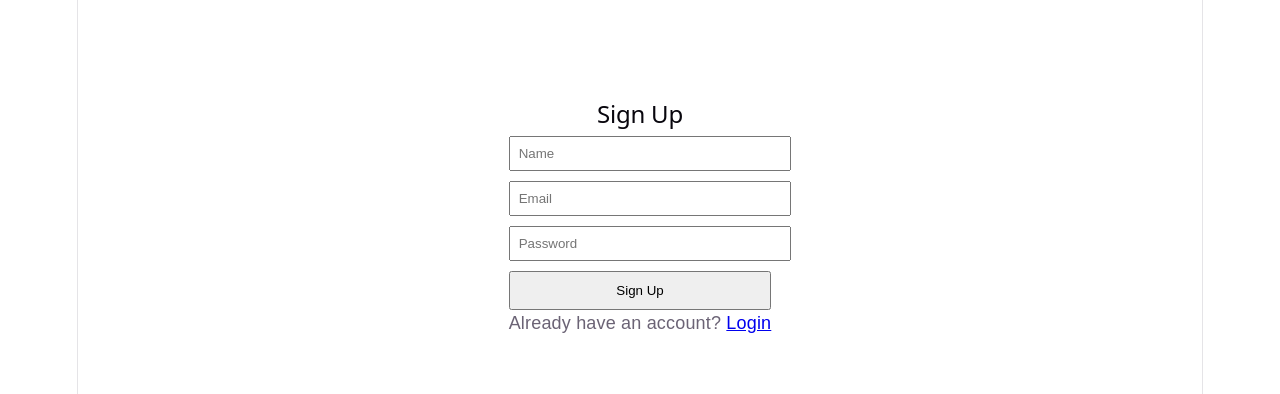
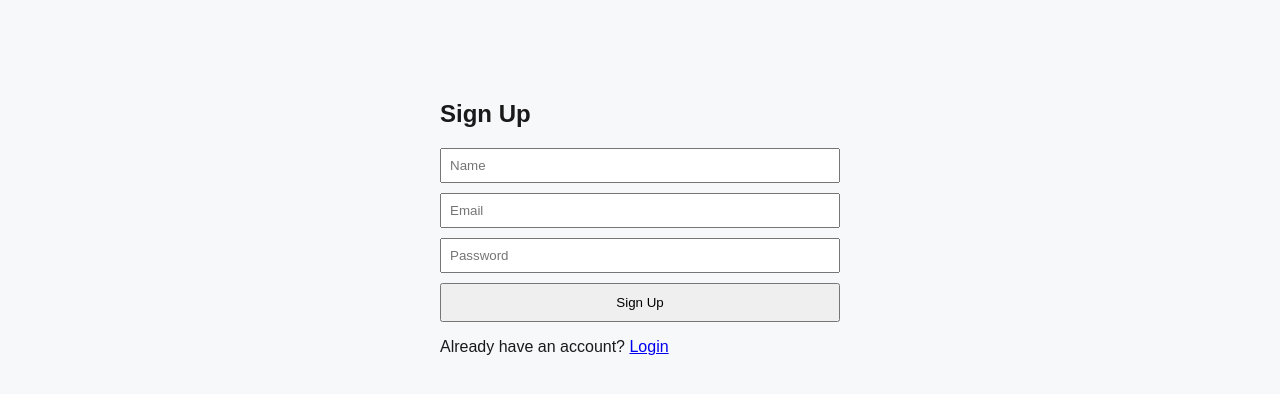
Before and after one commit to SiddhiGoel08/Smart-Expense-Tracker, a React (Vite) app in the folder client/: page /signup in a window 1280 px wide. Shown: the top 394 px of the page. Built offline with nearby package versions, Linux system fonts and the light colour scheme.

Commit message:
Change in dashboard

```diff
--- a/client/src/App.jsx
+++ b/client/src/App.jsx
@@ -2,17 +2,32 @@ import { BrowserRouter, Routes, Route, Navigate } from 'react-router-dom';
 import Login from './pages/Login';
 import Signup from './pages/Signup';
 import Dashboard from './pages/Dashboard';
+import { ThemeProvider } from './context/ThemeContext';
+
+function ProtectedRoute({ children }) {
+  const token = localStorage.getItem('token');
+  return token ? children : <Navigate to="/login" />;
+}
 
 function App() {
   return (
+    <ThemeProvider>
       <BrowserRouter>
         <Routes>
           <Route path="/login" element={<Login />} />
           <Route path="/signup" element={<Signup />} />
-        <Route path="/dashboard" element={<Dashboard />} />
+          <Route
+            path="/dashboard"
+            element={
+              <ProtectedRoute>
+                <Dashboard />
+              </ProtectedRoute>
+            }
+          />
           <Route path="/" element={<Navigate to="/login" />} />
         </Routes>
       </BrowserRouter>
+    </ThemeProvider>
   );
 }
 
--- /dev/null
+++ b/client/src/context/ThemeContext.jsx
@@ -0,0 +1,24 @@
+import { createContext, useContext, useState, useEffect } from 'react';
+
+const ThemeContext = createContext();
+
+export function ThemeProvider({ children }) {
+  const [theme, setTheme] = useState(localStorage.getItem('theme') || 'light');
+
+  useEffect(() => {
+    document.documentElement.setAttribute('data-theme', theme);
+    localStorage.setItem('theme', theme);
+  }, [theme]);
+
+  const toggleTheme = () => setTheme((t) => (t === 'light' ? 'dark' : 'light'));
+
+  return (
+    <ThemeContext.Provider value={{ theme, toggleTheme }}>
+      {children}
+    </ThemeContext.Provider>
+  );
+}
+
+export function useTheme() {
+  return useContext(ThemeContext);
+}
--- a/client/src/index.css
+++ b/client/src/index.css
@@ -1,111 +1,209 @@
 :root {
-  --text: #6b6375;
-  --text-h: #08060d;
-  --bg: #fff;
-  --border: #e5e4e7;
-  --code-bg: #f4f3ec;
-  --accent: #aa3bff;
-  --accent-bg: rgba(170, 59, 255, 0.1);
-  --accent-border: rgba(170, 59, 255, 0.5);
-  --social-bg: rgba(244, 243, 236, 0.5);
-  --shadow:
-    rgba(0, 0, 0, 0.1) 0 10px 15px -3px, rgba(0, 0, 0, 0.05) 0 4px 6px -2px;
-
-  --sans: system-ui, 'Segoe UI', Roboto, sans-serif;
-  --heading: system-ui, 'Segoe UI', Roboto, sans-serif;
-  --mono: ui-monospace, Consolas, monospace;
-
-  font: 18px/145% var(--sans);
-  letter-spacing: 0.18px;
-  color-scheme: light dark;
-  color: var(--text);
-  background: var(--bg);
-  font-synthesis: none;
-  text-rendering: optimizeLegibility;
-  -webkit-font-smoothing: antialiased;
-  -moz-osx-font-smoothing: grayscale;
-
-  @media (max-width: 1024px) {
-    font-size: 16px;
-  }
+  --bg: #f7f8fa;
+  --surface: #ffffff;
+  --text: #1a1a1a;
+  --text-muted: #6b7280;
+  --border: #e5e7eb;
+  --primary: #4f46e5;
+  --primary-hover: #4338ca;
+  --success: #16a34a;
+  --success-bg: #dcfce7;
+  --danger: #dc2626;
+  --danger-bg: #fee2e2;
+  --shadow: 0 1px 3px rgba(0, 0, 0, 0.08), 0 1px 2px rgba(0, 0, 0, 0.04);
 }
 
-@media (prefers-color-scheme: dark) {
-  :root {
-    --text: #9ca3af;
-    --text-h: #f3f4f6;
-    --bg: #16171d;
-    --border: #2e303a;
-    --code-bg: #1f2028;
-    --accent: #c084fc;
-    --accent-bg: rgba(192, 132, 252, 0.15);
-    --accent-border: rgba(192, 132, 252, 0.5);
-    --social-bg: rgba(47, 48, 58, 0.5);
-    --shadow:
-      rgba(0, 0, 0, 0.4) 0 10px 15px -3px, rgba(0, 0, 0, 0.25) 0 4px 6px -2px;
-  }
+[data-theme="dark"] {
+  --bg: #0f1115;
+  --surface: #1a1d24;
+  --text: #f3f4f6;
+  --text-muted: #9ca3af;
+  --border: #2d2f36;
+  --primary: #6366f1;
+  --primary-hover: #818cf8;
+  --success: #22c55e;
+  --success-bg: #14532d;
+  --danger: #ef4444;
+  --danger-bg: #450a0a;
+  --shadow: 0 1px 3px rgba(0, 0, 0, 0.4);
+}
 
-  #social .button-icon {
-    filter: invert(1) brightness(2);
-  }
+* {
+  box-sizing: border-box;
 }
 
 body {
   margin: 0;
+  font-family: 'Inter', -apple-system, BlinkMacSystemFont, 'Segoe UI', sans-serif;
+  background: var(--bg);
+  color: var(--text);
+  transition: background 0.2s ease, color 0.2s ease;
 }
 
-#root {
-  width: 1126px;
-  max-width: 100%;
+.container {
+  max-width: 900px;
   margin: 0 auto;
-  text-align: center;
-  border-inline: 1px solid var(--border);
-  min-height: 100svh;
-  display: flex;
-  flex-direction: column;
-  box-sizing: border-box;
+  padding: 24px 16px;
 }
 
-h1,
-h2 {
-  font-family: var(--heading);
-  font-weight: 500;
-  color: var(--text-h);
+.auth-container {
+  max-width: 400px;
+  margin: 80px auto;
+  padding: 32px;
+  background: var(--surface);
+  border-radius: 12px;
+  box-shadow: var(--shadow);
 }
 
-h1 {
-  font-size: 56px;
-  letter-spacing: -1.68px;
-  margin: 32px 0;
-  @media (max-width: 1024px) {
-    font-size: 36px;
-    margin: 20px 0;
-  }
-}
-h2 {
-  font-size: 24px;
-  line-height: 118%;
-  letter-spacing: -0.24px;
-  margin: 0 0 8px;
-  @media (max-width: 1024px) {
-    font-size: 20px;
-  }
-}
-p {
-  margin: 0;
+.card {
+  background: var(--surface);
+  border: 1px solid var(--border);
+  border-radius: 12px;
+  padding: 20px;
+  margin-bottom: 20px;
+  box-shadow: var(--shadow);
 }
 
-code,
-.counter {
-  font-family: var(--mono);
-  display: inline-flex;
-  border-radius: 4px;
-  color: var(--text-h);
+h1, h2, h3 {
+  margin-top: 0;
 }
 
-code {
-  font-size: 15px;
-  line-height: 135%;
-  padding: 4px 8px;
-  background: var(--code-bg);
+.input, select.input, input[type="date"].input {
+  width: 100%;
+  padding: 10px 12px;
+  border: 1px solid var(--border);
+  border-radius: 8px;
+  background: var(--surface);
+  color: var(--text);
+  font-size: 14px;
+  outline: none;
+  transition: border 0.15s ease;
 }
+
+.input:focus {
+  border-color: var(--primary);
+}
+
+.btn {
+  padding: 10px 18px;
+  border: none;
+  border-radius: 8px;
+  background: var(--primary);
+  color: white;
+  font-size: 14px;
+  font-weight: 600;
+  cursor: pointer;
+  transition: background 0.15s ease;
+}
+
+.btn:hover {
+  background: var(--primary-hover);
+}
+
+.btn-secondary {
+  background: transparent;
+  color: var(--text);
+  border: 1px solid var(--border);
+}
+
+.btn-secondary:hover {
+  background: var(--border);
+}
+
+.btn-danger {
+  background: var(--danger-bg);
+  color: var(--danger);
+  padding: 6px 12px;
+  font-size: 13px;
+}
+
+.btn-danger:hover {
+  opacity: 0.85;
+}
+
+.row {
+  display: flex;
+  gap: 10px;
+  flex-wrap: wrap;
+  align-items: center;
+}
+
+.row > * {
+  flex: 1;
+}
+
+.header {
+  display: flex;
+  justify-content: space-between;
+  align-items: center;
+  margin-bottom: 24px;
+}
+
+.error-text {
+  color: var(--danger);
+  font-size: 14px;
+}
+
+table {
+  width: 100%;
+  border-collapse: collapse;
+}
+
+th {
+  text-align: left;
+  padding: 10px 8px;
+  border-bottom: 2px solid var(--border);
+  color: var(--text-muted);
+  font-size: 13px;
+  text-transform: uppercase;
+  letter-spacing: 0.03em;
+}
+
+td {
+  padding: 12px 8px;
+  border-bottom: 1px solid var(--border);
+  font-size: 14px;
+}
+
+.badge {
+  display: inline-block;
+  padding: 3px 10px;
+  border-radius: 999px;
+  font-size: 12px;
+  font-weight: 600;
+  background: var(--primary);
+  color: white;
+  opacity: 0.9;
+}
+
+.progress-track {
+  background: var(--border);
+  border-radius: 8px;
+  overflow: hidden;
+  height: 12px;
+}
+
+.progress-fill {
+  height: 100%;
+  transition: width 0.3s ease;
+}
+
+.link {
+  color: var(--primary);
+  text-decoration: none;
+  font-weight: 600;
+}
+
+.link:hover {
+  text-decoration: underline;
+}
+
+.theme-toggle {
+  background: var(--surface);
+  border: 1px solid var(--border);
+  border-radius: 8px;
+  padding: 8px 12px;
+  cursor: pointer;
+  font-size: 14px;
+  color: var(--text);
+}
```
Lines whose indentation alone changed are shown as unchanged.
